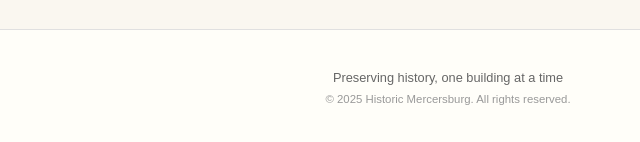
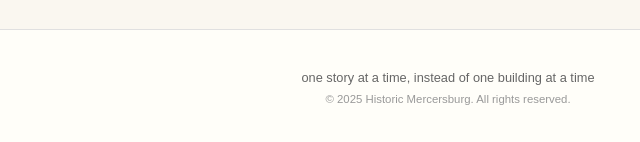
Before and after one commit to technologyfish/historic, a website: page index.html in a window 1280 px wide. Shown: the part 1352-1494 px from the top of the page, 192-832 px from the left. Drawn offline with Linux system fonts and the light colour scheme.

Commit message:
提交代码

```diff
--- a/index.html
+++ b/index.html
@@ -135,7 +135,8 @@
 <!-- Footer -->
 <footer class="footer home-footer">
     <div class="footer-content">
-        <p class="footer-text-main">Preserving history, one building at a time</p>
+        <p class="footer-text-main">one story at a time, instead of one building at a time
+        </p>
         <p class="footer-text-copyright">© 2025 Historic Mercersburg. All rights reserved.</p>
     </div>
 </footer>
```
